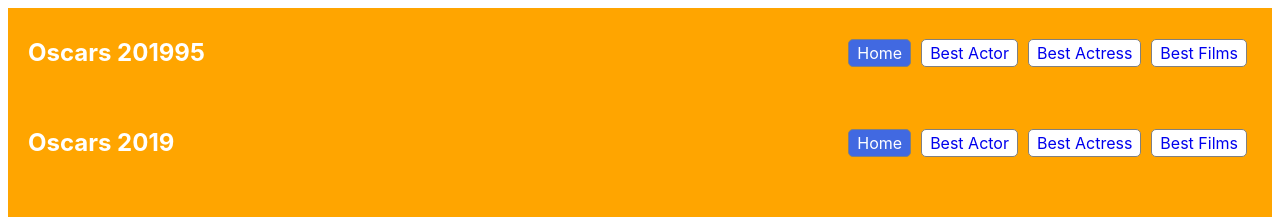
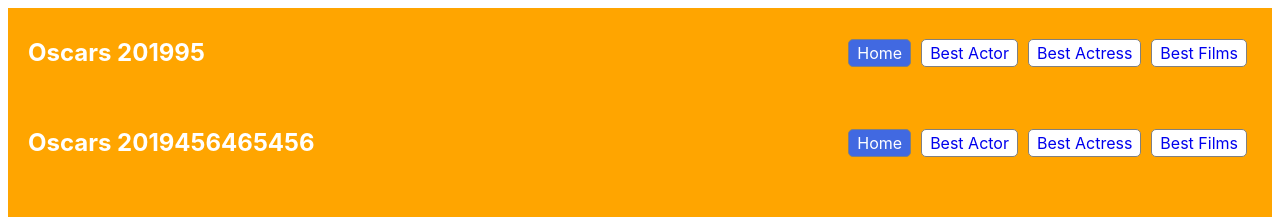
Before and after one commit to iskomt/frontendrepo, a React (Create React App) app: page / in a window 1280 px wide. Shown: the top 217 px of the page. Built offline with nearby package versions, Linux system fonts and the light colour scheme.

Commit message:
little feature

```diff
--- a/src/App.js
+++ b/src/App.js
@@ -13,7 +13,7 @@
       <BrowserRouter>
         <div className="App">
           <Navbar title="Oscars 201995" />
-          <Navbar title="Oscars 2019" />
+          <Navbar title="Oscars 2019456465456" />
           <Navbar title="Oscars 2019" />
           <Route exact path="/" render={() => <Home title="Oscar Winners" />} />
           <Route
```
